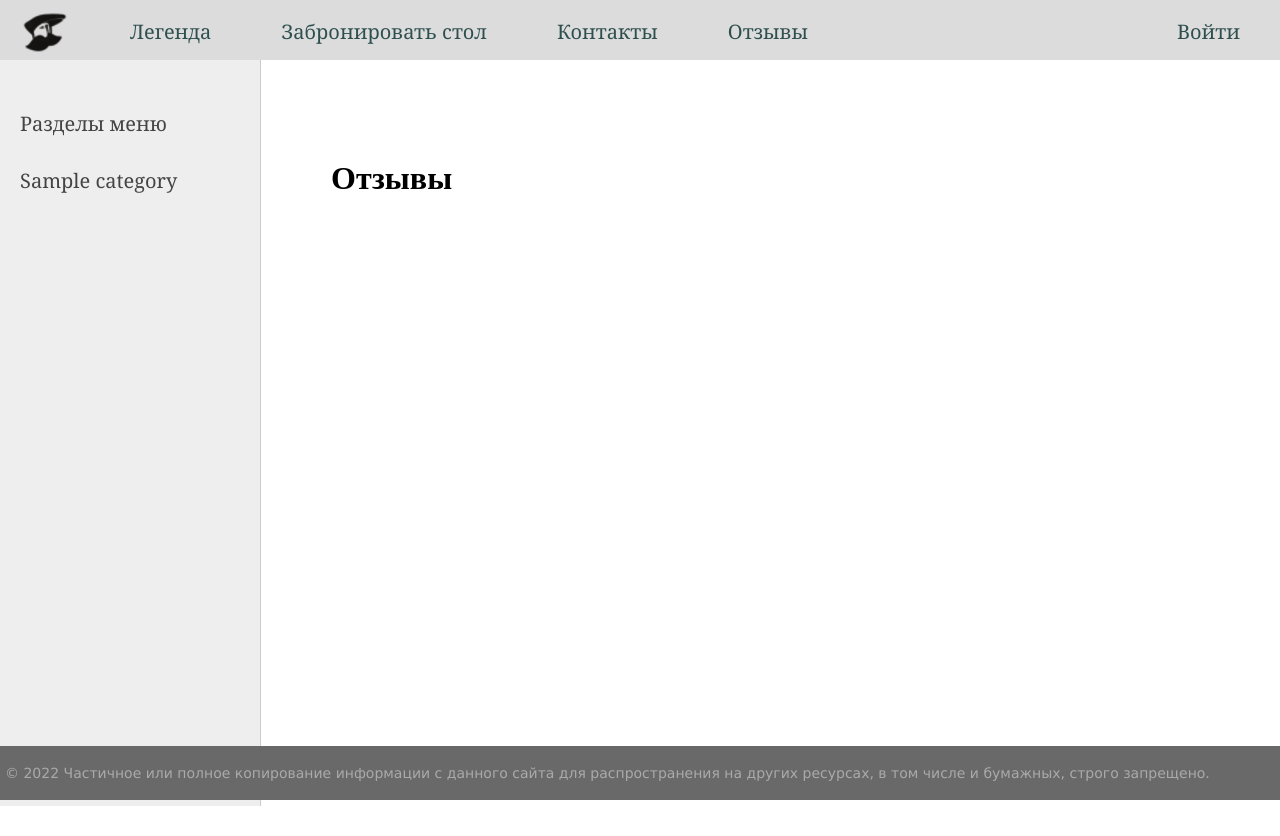
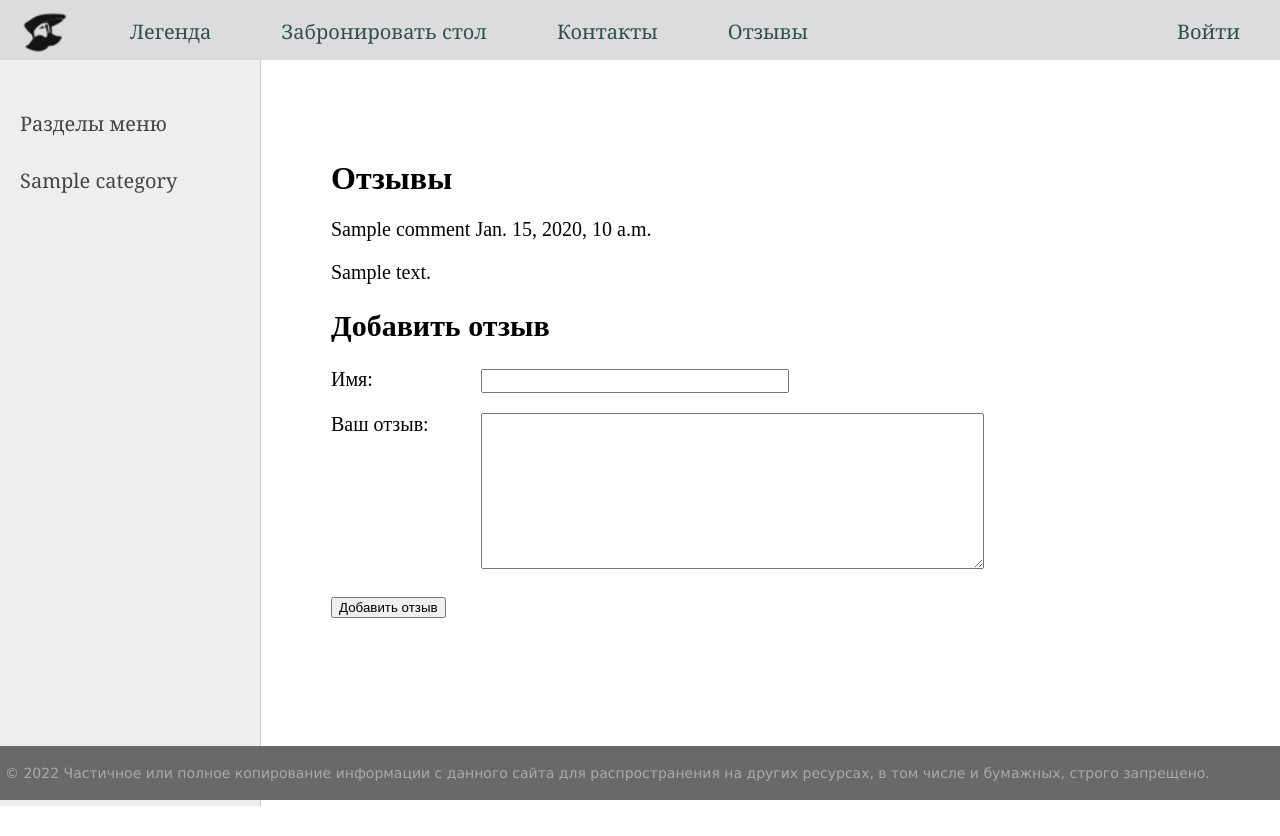
Before and after one commit to Fenomen377/restaurant, a Django app: page /reviews/ in a window 1280 px wide. Run offline with Django 4.2, Linux system fonts and the light colour scheme; tables that the repository leaves empty hold one stand-in row (values such as "Sample post").

Commit message:
Добавил отзывы, создал модель отзывов, улучшил шаблон отзывов

```diff
--- a/menu/admin.py
+++ b/menu/admin.py
@@ -13,3 +13,8 @@ class MenuAdmin(ModelAdmin):
 @admin.register(Category)
 class CategoryAdmin(ModelAdmin):
     pass
+
+
+@admin.register(Comment)
+class CommentAdmin(ModelAdmin):
+    pass
--- /dev/null
+++ b/menu/forms.py
@@ -0,0 +1,14 @@
+from django import forms
+
+
+from .models import Comment
+
+
+class CommentForm(forms.ModelForm):
+    class Meta:
+        model = Comment
+        fields = ('name', 'body')
+        widgets = {
+            'name': forms.TextInput(attrs={'class': 'form-input'}),
+            'body': forms.Textarea(attrs={'cols': 60, 'rows': 10}),
+        }
--- a/menu/models.py
+++ b/menu/models.py
@@ -34,3 +34,17 @@ class Category(models.Model):
     class Meta:
         verbose_name = "Категория"
         verbose_name_plural = "Категория"
+
+
+class Comment(models.Model):
+    name = models.CharField(max_length=80, verbose_name='Имя')
+    body = models.TextField(verbose_name='Ваш отзыв')
+    created = models.DateTimeField(auto_now_add=True)
+    updated = models.DateTimeField(auto_now=True)
+    active = models.BooleanField(default=True)
+
+    class Meta:
+        ordering = ('created',)
+
+    def __str__(self):
+        return self.name
--- a/menu/templates/menu/reviews.html
+++ b/menu/templates/menu/reviews.html
@@ -2,13 +2,32 @@
 
 {% block content %}
 <h1>{{ title }}</h1>
-<ul>
-{% for p in posts %}
-    <li>
-        <h2>{{ title }}</h2>
-        <p>{{ description }}</p>
-        <hr>
-    </li>
+    {% for comment in comments %}
+    <div class="comment">
+        <p class="info">
+            {{ comment.name }}
+            {{ comment.created }}
+            <div class="clear"></div>
+
+        </p>
+        {{ comment.body|linebreaks }}
+    </div>
+{% empty %}
+    <p>Здесь еще нет отзывов, но вы можете оставить первый.</p>
 {% endfor %}
-</ul>
+{% if new_comment %}
+    <h2>Your comment has been added.</h2>
+{% else %}
+    <h2>Добавить отзыв</h2>
+    <form action="{% url 'reviews' %}" method="post" enctype="multipart/form-data">
+{#        {{ form.as_p }}#}
+        {% csrf_token %}
+        {% for f in form %}
+<p><label class="form-label" for="{{ f.id_for_label }}">{{ f.label }}: </label>{{ f }} </p>
+<div class="form-error">{{ f.errors }}</div>
+{% endfor %}
+        <p><input type="submit" value="Добавить отзыв"></p>
+    </form>
+{% endif %}
+
 {% endblock %}
--- a/menu/views.py
+++ b/menu/views.py
@@ -8,6 +8,7 @@ from rest_framework.pagination import PageNumberPagination
 from rest_framework.response import Response
 from rest_framework.viewsets import ModelViewSet
 
+from menu.forms import CommentForm
 from menu.models import *
 from menu.permissions import IsAdminOrReadOnly
 from menu.serializers import *
@@ -114,14 +115,6 @@ def logout_user(request):
     return redirect('auth')
 
 
-# def auth(request):
-#     context = {
-#         'menu': menu,
-#         'title': 'Авторизация'
-#     }
-#     return render(request, 'menu/oauth.html', context=context)
-
-
 def legends(request):
     context = {
         'menu': menu,
@@ -138,12 +131,12 @@ def contacts(request):
     return render(request, 'menu/contacts.html', context=context)
 
 
-def reviews(request):
-    context = {
-        'menu': menu,
-        'title': 'Отзывы'
-    }
-    return render(request, 'menu/reviews.html', context=context)
+# def reviews(request):
+#     context = {
+#         'menu': menu,
+#         'title': 'Отзывы'
+#     }
+#     return render(request, 'menu/reviews.html', context=context)
 
 
 def table_reservation(request):
@@ -152,3 +145,20 @@ def table_reservation(request):
         'title': 'Бронирование столика'
     }
     return render(request, 'menu/table_reservation.html', context=context)
+
+
+def reviews(request):
+
+    comments = Comment.objects.filter(active=True)
+
+    if request.method == 'POST':
+        form = CommentForm(data=request.POST)
+        if form.is_valid():
+            try:
+                form.save()
+                return redirect('reviews')
+            except:
+                form.add_error(None, 'Ошибка добавления отзыва')
+    else:
+        form = CommentForm()
+    return render(request, 'menu/reviews.html', {'menu': menu, 'title': 'Отзывы', 'comments': comments, 'form': form})
```
Also changed, not shown: menu/migrations/0004_comment.py (added), menu/migrations/0005_comment_active.py (added), menu/migrations/0006_alter_comment_body_alter_comment_name.py (added).
